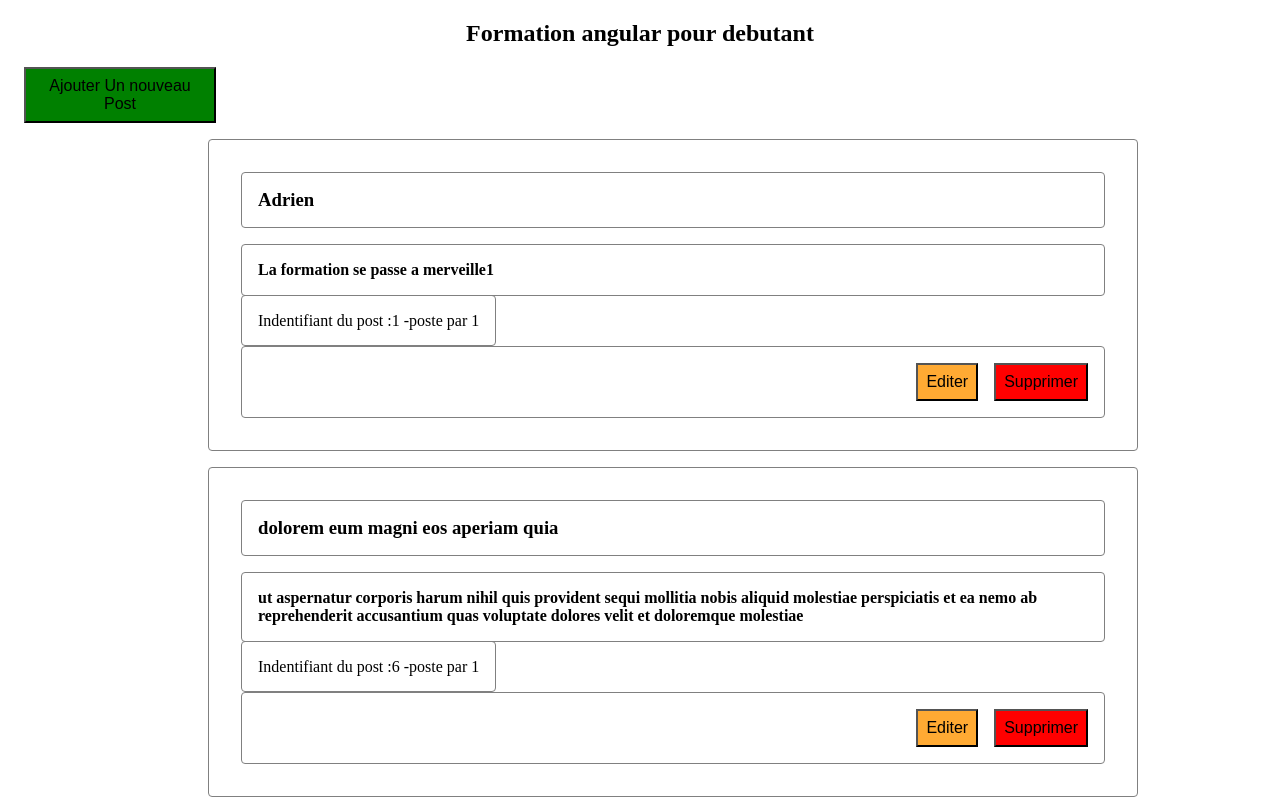
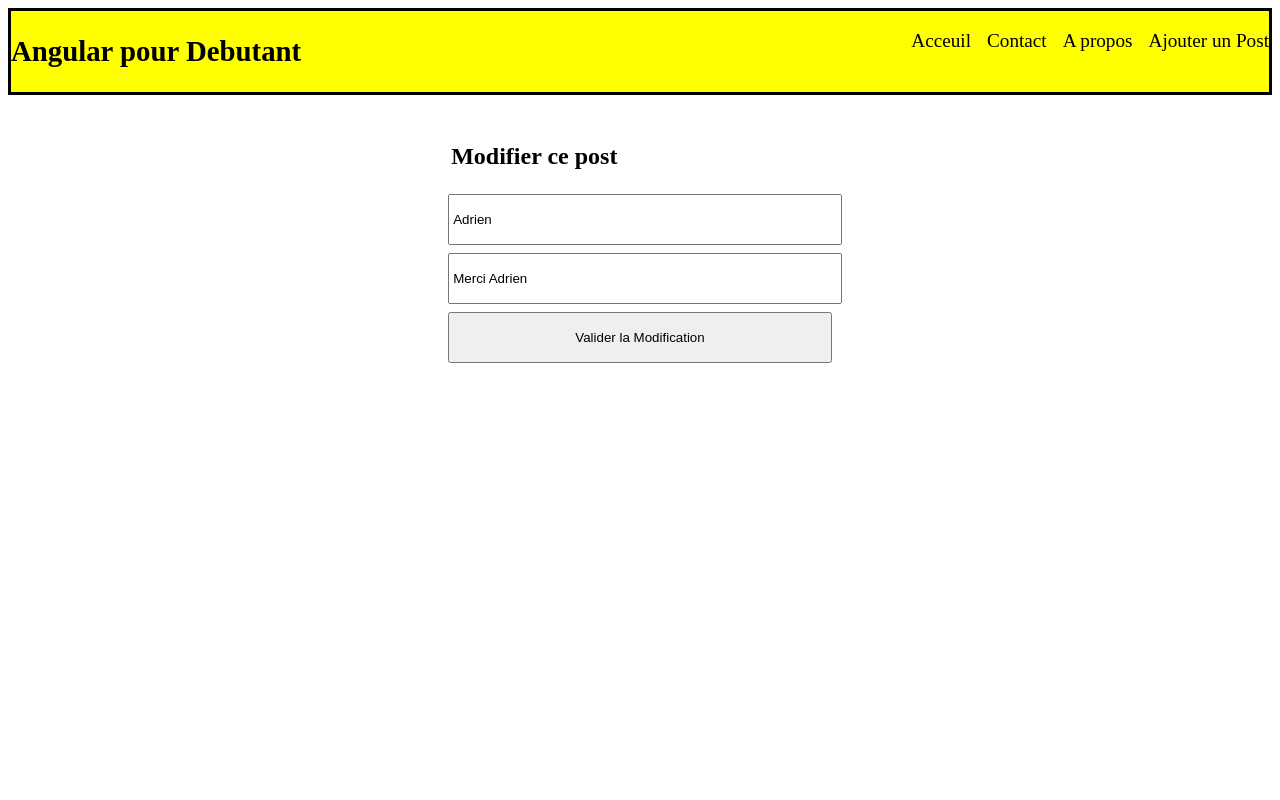
Before and after one commit to BOUZEKOZANGUE/angular-projet-first, an Angular app: page /edit/1 in a window 1280 px wide. Shown: the top 800 px of the page. Built offline with nearby package versions, Linux system fonts and the light colour scheme; data requests are answered from the project's data file.

Commit message:
rooting ok

```diff
--- a/db.json
+++ b/db.json
@@ -4,7 +4,7 @@
       "userId": 1,
       "id": 1,
       "title": "Adrien",
-      "body": "La formation se passe a merveille1"
+      "body": "Merci Adrien"
     },
     {
       "userId": 1,
--- a/src/app/app.component.ts
+++ b/src/app/app.component.ts
@@ -1,26 +1,53 @@
 import { Component } from '@angular/core';
-import { FormulaireComponent } from './components/formulaire.component';
-import { PostComponent } from './components/post.component';
+import { RouterModule } from '@angular/router';
 
 @Component({
   selector: 'app-root',
   standalone: true,
   template: `
-    <h2 align="center">
-      Formation angular pour debutant
-      <!--</h2><app-formulaire/>-->
-    </h2>
-    <app-post />
+    <nav>
+      <h1>Angular pour Debutant</h1>
+      <ul>
+        <!-- on utiliser routerLink pour que la page ne s'actualise pas et il y a facilitation de navigation-->
+        <li><a routerLink="acceuil" routerLinkActive="active">Acceuil</a></li>
+        <li><a routerLink="contact" routerLinkActive="active">Contact</a></li>
+        <li><a routerLink="a-propos" routerLinkActive="active">A propos</a></li>
+        <li><a routerLink="add-post" routerLinkActive="active">Ajouter un Post </a></li>
+      </ul>
+    </nav>
+    <!-- le router oulet c'est pour l'affichage de contenu -->
+    <router-outlet></router-outlet>
+
   `,
   styles: [
     `
-      p {
-        font-size: 2rem;
-        color: red;
+      nav {
+        display: flex;
+        justify-content: space-between;
+        font-size: 1.2rem;
+        border: solid;
+        background: yellow;
+
+        ul {
+          display: flex;
+        }
+        li {
+          margin-left: 1rem;
+          list-style: none;
+        }
+        a {
+          text-decoration: none;
+          color: inherit;
+        }
+        .active{
+        color : red;
+        text-decoration:underline;
       }
+      }
+
     `,
   ],
-  imports: [FormulaireComponent, PostComponent],
+  imports: [RouterModule],
 })
 export class AppComponent {
   title = 'angular-projet-first';
--- a/src/app/app.config.ts
+++ b/src/app/app.config.ts
@@ -1,6 +1,8 @@
 import { provideHttpClient } from "@angular/common/http";
 import { ApplicationConfig } from "@angular/platform-browser";
+import { provideRouter } from "@angular/router";
+import { appRoutes } from "./app.routes";
 
 export const appConfig: ApplicationConfig = {
-    providers: [provideHttpClient()]
+    providers: [provideHttpClient(),provideRouter(appRoutes)],
 }
--- /dev/null
+++ b/src/app/app.routes.ts
@@ -0,0 +1,27 @@
+import { Routes } from "@angular/router";
+
+//Declaration des routes pour chaque composant pourfaciliter le routage -> etape suivante config
+export const appRoutes: Routes =[
+    {
+        path: `acceuil`,
+        title:"Acceuil",
+        loadComponent: () => import('./components/post.component')
+    },
+    {
+        path:`contact`,
+        loadComponent: () => import('./components/formulaire.component')
+    },
+    {
+        path: `a-propos`,
+        loadComponent: () => import('./components/edit-post.component')
+    },
+    {
+        path: `edit/:id`,
+        title: `Editer un post`,
+        loadComponent: () => import('./components/edit-post.component')
+    },
+    {
+        path: `add-post`,
+        loadComponent: () => import('./components/add-post.component')
+    }
+]
--- a/src/app/components/add-post.component.ts
+++ b/src/app/components/add-post.component.ts
@@ -29,7 +29,7 @@
     `,
   ],
 })
-export class AddPostComponent {
+export default class AddPostComponent {
   @Input() post!: Post;
   private ps = inject(PostService);
   addResult!: Observable<Post>;
--- a/src/app/components/edit-post.component.ts
+++ b/src/app/components/edit-post.component.ts
@@ -4,6 +4,7 @@
 import { FormControl, FormGroup, ReactiveFormsModule } from '@angular/forms';
 import { PostService } from '../services/post.service';
 import { Observable } from 'rxjs';
+import { ActivatedRoute, Router } from '@angular/router';
 
 @Component({
   selector: 'app-edit-post',
@@ -14,7 +15,7 @@
       <h2>Modifier ce post</h2>
       <input type="text" placeholder="Titre" formControlName="title" />
       <input type="text" placeholder="Description" formControlName="body" />
-      {{editResult | async}}
+      {{ editResult | async }}
       <button type="submit">Valider la Modification</button>
     </form>
   `,
@@ -29,10 +30,12 @@
     `,
   ],
 })
-export class EditPostComponent {
+export default class EditPostComponent {
   @Input() post!: Post;
   private ps = inject(PostService);
   editResult!: Observable<Post>;
+  private route = inject(ActivatedRoute);
+  private router = inject(Router);
 
   editPostForm = new FormGroup({
     title: new FormControl(''),
@@ -40,7 +43,11 @@
   });
 
   ngOnInit(): void {
-    this.editPostForm.patchValue(this.post);
+    const postId = this.route.snapshot.paramMap.get('id');
+    this.ps.getOnePost(Number(postId)).subscribe((post) => {
+      this.post = post;
+      this.editPostForm.patchValue(post);
+    });
   }
 
   onSubmit() {
@@ -50,9 +57,8 @@
       title: this.editPostForm.value.title!,
       body: this.editPostForm.value.body!,
     };
-    this.editResult = this.ps.putPost(post.id, post);
-    //actualiser la page avec location reload
-    location.reload();
+    this.ps.putPost(post.id, post).subscribe(() => {
+      this.router.navigate(['acceuil']);
+    });
   }
-
 }
--- a/src/app/components/formulaire.component.ts
+++ b/src/app/components/formulaire.component.ts
@@ -62,7 +62,7 @@
     `,
   ],
 })
-export class FormulaireComponent {
+export  default class FormulaireComponent {
   profileForm = new FormGroup({
     nom: new FormControl('', Validators.required),
     postNom: new FormControl('', Validators.required),
--- a/src/app/components/post.component.ts
+++ b/src/app/components/post.component.ts
@@ -2,9 +2,11 @@
 import { CommonModule } from '@angular/common';
 import { PostService } from '../services/post.service';
 import { Post } from '../services/post.model';
-import { EditPostComponent } from './edit-post.component';
 import { Observable } from 'rxjs';
-import { AddPostComponent } from "./add-post.component";
+
+import EditPostComponent from './edit-post.component';
+import AddPostComponent from './add-post.component';
+import { Router } from '@angular/router';
 
 @Component({
     selector: 'app-post',
@@ -28,7 +30,7 @@
         {{deleteResult | async}}
         <div class="actions" align="end">
 
-          <button class="modifier" (click)="toogleMedia(post)">Editer</button>
+          <button class="modifier" (click)="goToEdit(post)">Editer</button>
           <button class="supprimer" (click)="onDelete(post.id)">Supprimer</button>
         </div>
       </div>
@@ -71,22 +73,24 @@
       }
     `,
     ],
-    imports: [CommonModule, EditPostComponent, AddPostComponent]
+    imports: [CommonModule,EditPostComponent,AddPostComponent ]
 })
-export class PostComponent {
+export default class PostComponent {
   showDialog = false;
   showDialog1 = false;
+
   post!: Post;
  //apres avoir remplir le service second etape je viens creer l'oservable ici
 
   deleteResult!: Observable<Post>
+  private  router = inject (Router)
   private ps = inject(PostService);
   readonly posts = this.ps.getPost();
 
 
-  toogleMedia(post: Post) {
-    this.showDialog = !this.showDialog;
-    this.post = post;
+  goToEdit(post: Post) {
+    this.router.navigate(['/edit',`${post.id}`]);
+    //this.router.navigateByUrl(`/edit/${post.id}`);
   }
   toogleMediap(post: Post) {
     this.showDialog1 = !this.showDialog1;
--- a/src/app/services/post.service.ts
+++ b/src/app/services/post.service.ts
@@ -9,10 +9,14 @@
   API = 'http://localhost:3000/post';
   private http = inject(HttpClient);
 
-  //les requetes du services au niveau de get pour recuperer les donnees
+  //les requetes du services au niveau de get pour recuperer tout les posts
   getPost() {
     return this.http.get<Post[]>(`${this.API}`);
   }
+    //les requetes du services au niveau de get pour recuperer un seul post
+    getOnePost(postId:number) {
+      return this.http.get<Post>(`${this.API}/${postId}`);
+    }
   //put pour les mises a jour
   putPost(postId: number, post: Post) {
     return this.http.put<Post>(`${this.API}/${postId}`, post);
```
